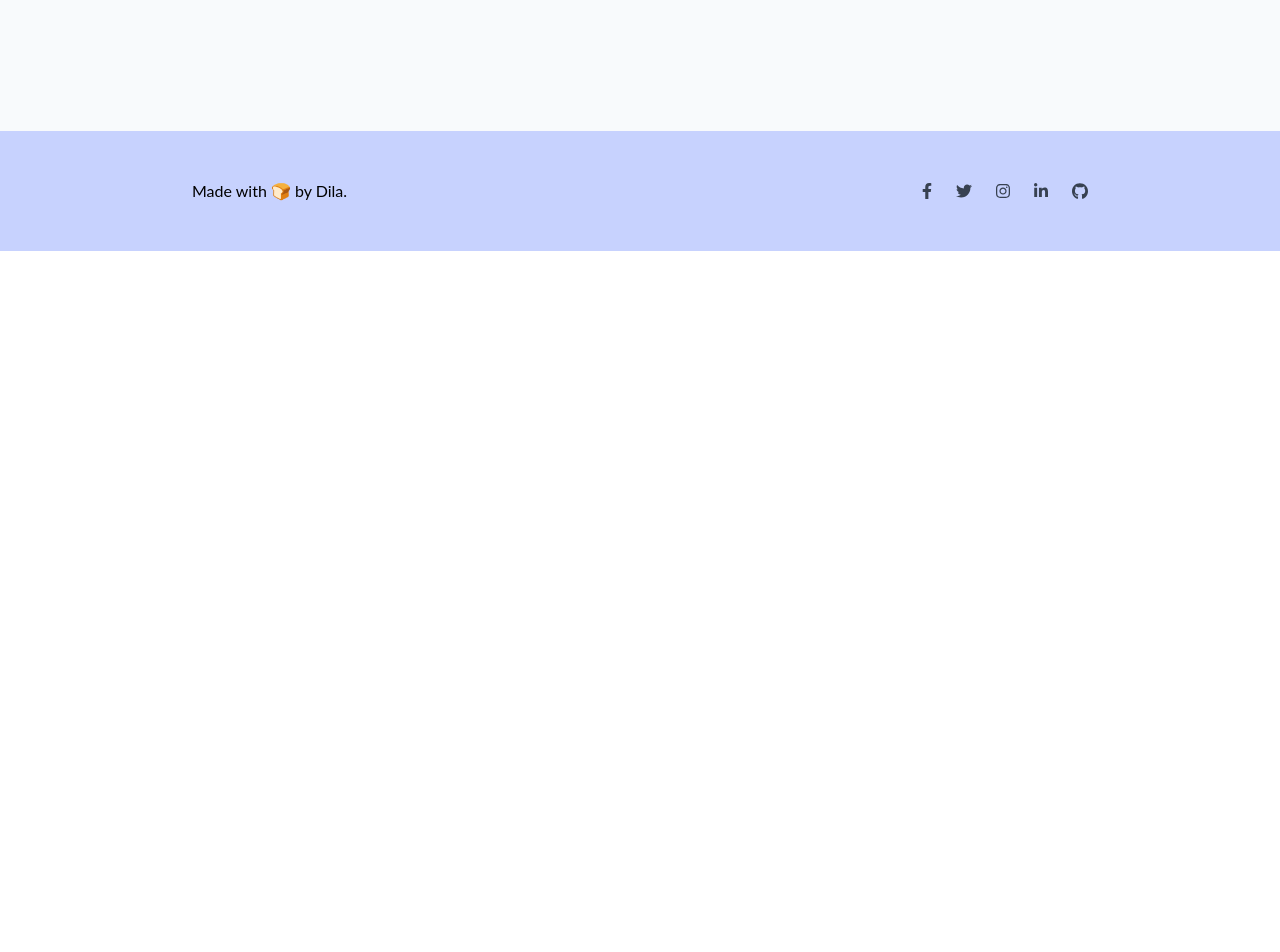
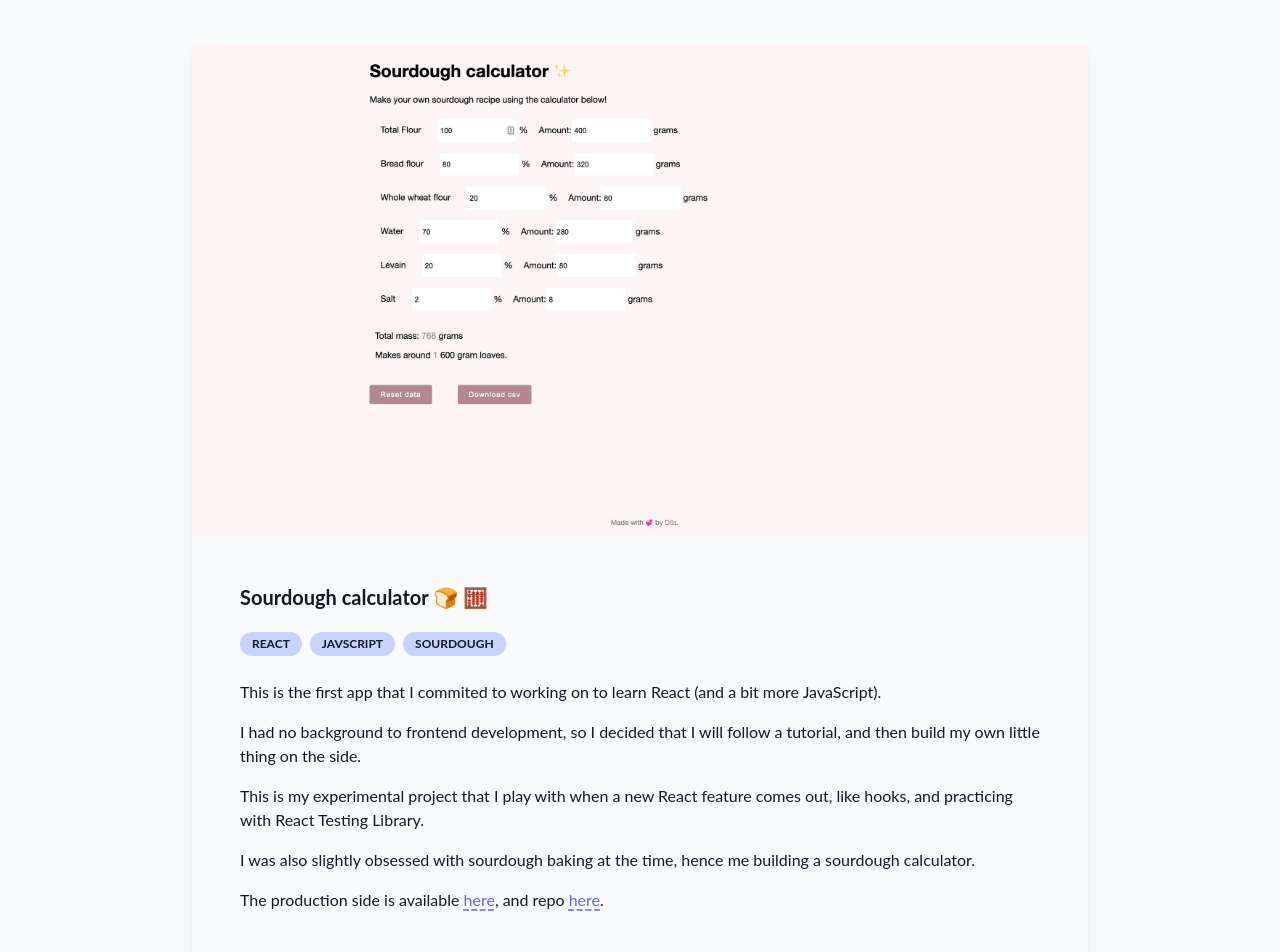
Before and after one commit to fadilafidina/me, a Next.js app in the folder nextjs-blog/: page /projects in a window 1280 px wide. Shown: the part 3980-4932 px from the top of the page. Before the commit the page ends 4231 px from the top, so only its background shows below. Built offline with nearby package versions, Linux system fonts and the light colour scheme.

Commit message:
make footer less bold + add in sourdough geez this took a while for me to actually do lol

```diff
--- a/nextjs-blog/components/Footer.jsx
+++ b/nextjs-blog/components/Footer.jsx
@@ -3,12 +3,12 @@ import React from "react";
 export default function Navbar() {
     return (
 
-        <div className='px-48 pb-12 pt-12 bg-indigo-200'>
+        <div className='px-48 pb-12 pt-12 bg-indigo-100'>
             {/* Adapted from https://tailwind-elements.com/docs/standard/navigation/footer/ */}
             <footer class="text-center lg:text-left ">
                 <div class="flex justify-center items-center lg:justify-between">
-                    <div class="mr-12 hidden lg:block">
-                        <span>Made with <span aria-label='bread load emoji'>🍞</span> by Dila.</span>
+                    <div class="mr-12 hidden lg:block text-gray-700">
+                        <span>Made with <span aria-label='revolving hearts emoji'>💞</span> by Dila.</span>
                     </div>
                     <div class="flex justify-center">
                         <a href="https://www.youtube.com/watch?v=dQw4w9WgXcQ" class="mr-6 text-gray-700">
--- a/nextjs-blog/pages/projects.js
+++ b/nextjs-blog/pages/projects.js
@@ -4,6 +4,7 @@ import Image from 'next/image'
 import portfolioPng from '../public/images/this-site.png'
 import browniesNoissue from '../public/images/brownies-noissue.JPG'
 import lpPortal from '../public/images/lp.png'
+import sourdoughCalc from '../public/images/sourdoughCalc.jpg'
 
 export default function FirstPost() {
   return <Layout>
@@ -208,7 +209,7 @@ export default function FirstPost() {
           />
         </div>
         <div className='p-12'>
-          <div className='font-bold text-xl mb-2'>LanternPay Portal (now HICAPS Digital Portal) 🧑‍⚕️💻</div>
+          <div className='font-bold text-xl mb-2'>LanternPay Portal (now HICAPS Digital Portal) 🧑‍⚕️ 💻</div>
           <ul class='py-2 uppercase font-bold'>
             <li class='transition ease-in-out delay-100 duration-300 text-xs inline-flex items-center leading-sm mr-2 px-3 py-1 bg-indigo-200 hover:bg-indigo-400 hover:text-slate-100 rounded-full'>
               react
@@ -228,7 +229,7 @@ export default function FirstPost() {
           </ul>
 
           <p className='text-grey-darker text-base my-2 pt-2'>
-            This is the app that I spent a majority of my time working on at one of my companies.
+            This is the app that I spent a majority of my time working on at one of the companies I worked at.
           </p>
           <p className='text-grey-darker text-base my-2 pt-2'>
             I implemented whole full-stack features, from determining the feasibility of features, scoping, breaking down requirements into small chunks of work,
@@ -249,7 +250,7 @@ export default function FirstPost() {
           </p>
 
           <p className='text-grey-darker text-base my-2 pt-2'>
-            I also advocated in tackling teh debt of the app - such as adding error handling, proper logging, and alerting of errors.
+            I also advocated in tackling the debt of the app - such as adding error handling, proper logging, and alerting of errors.
           </p>
 
           <p className='text-grey-darker text-base my-2 pt-2'>
@@ -259,7 +260,49 @@ export default function FirstPost() {
       </div>
     </div>
 
+    {/* sourdough calc */}
+    <div className='flex min-h-screen justify-center items-center my-16'>
+      <div className='max-w-6xl rounded-lg overflow-hidden shadow-lg hover:shadow-indigo-500/40 my-2 justify-center'>
+        <div className='flex justify-center'>
+          <Image
+            src={sourdoughCalc}
+            alt="image of a web-based sourdough calculator"
+          />
+        </div>
+        <div className='p-12'>
+          <div className='font-bold text-xl mb-2'>Sourdough calculator 🍞 🧮</div>
+          <ul class='py-2 uppercase font-bold'>
+            <li class='transition ease-in-out delay-100 duration-300 text-xs inline-flex items-center leading-sm mr-2 px-3 py-1 bg-indigo-200 hover:bg-indigo-400 hover:text-slate-100 rounded-full'>
+              react
+            </li>
+            <li class='transition ease-in-out delay-100 duration-300 text-xs inline-flex items-center leading-sm mr-2 px-3 py-1 bg-indigo-200 hover:bg-indigo-400 hover:text-slate-100 rounded-full'>
+              javscript
+            </li>
+            <li class='transition ease-in-out delay-100 duration-300 text-xs inline-flex items-center leading-sm mr-2 px-3 py-1 bg-indigo-200 hover:bg-indigo-400 hover:text-slate-100 rounded-full'>
+              sourdough
+            </li>
+          </ul>
 
+          <p className='text-grey-darker text-base my-2 pt-2'>
+            This is the first app that I commited to working on to learn React (and a bit more JavaScript).
+          </p>
+          <p className='text-grey-darker text-base my-2 pt-2'>
+            I had no background to frontend development, so I decided that I will follow a tutorial, and then build my own little thing on the side.
+          </p>
 
+          <p className='text-grey-darker text-base my-2 pt-2'>
+            This is my experimental project that I play with when a new React feature comes out, like hooks, and practicing with React Testing Library.
+          </p>
+
+          <p className='text-grey-darker text-base my-2 pt-2'>
+            I was also slightly obsessed with sourdough baking at the time, hence me building a sourdough calculator.
+          </p>
+
+          <p className='text-grey-darker text-base my-2 pt-2'>
+            The production side is available <a href='https://sourdghcalc.netlify.app/' className='text-indigo-500 underline decoration-dashed underline-offset-4 hover:decoration-wavy'>here</a>, and repo <a href='https://github.com/fadilafidina/sourdough-calculator' className='text-indigo-500 underline decoration-dashed underline-offset-4 hover:decoration-wavy'>here</a>.
+          </p>
+        </div>
+      </div>
+    </div>
   </Layout>
 }
```
Also changed, not shown: nextjs-blog/public/images/sourdoughCalc.jpg (added).
